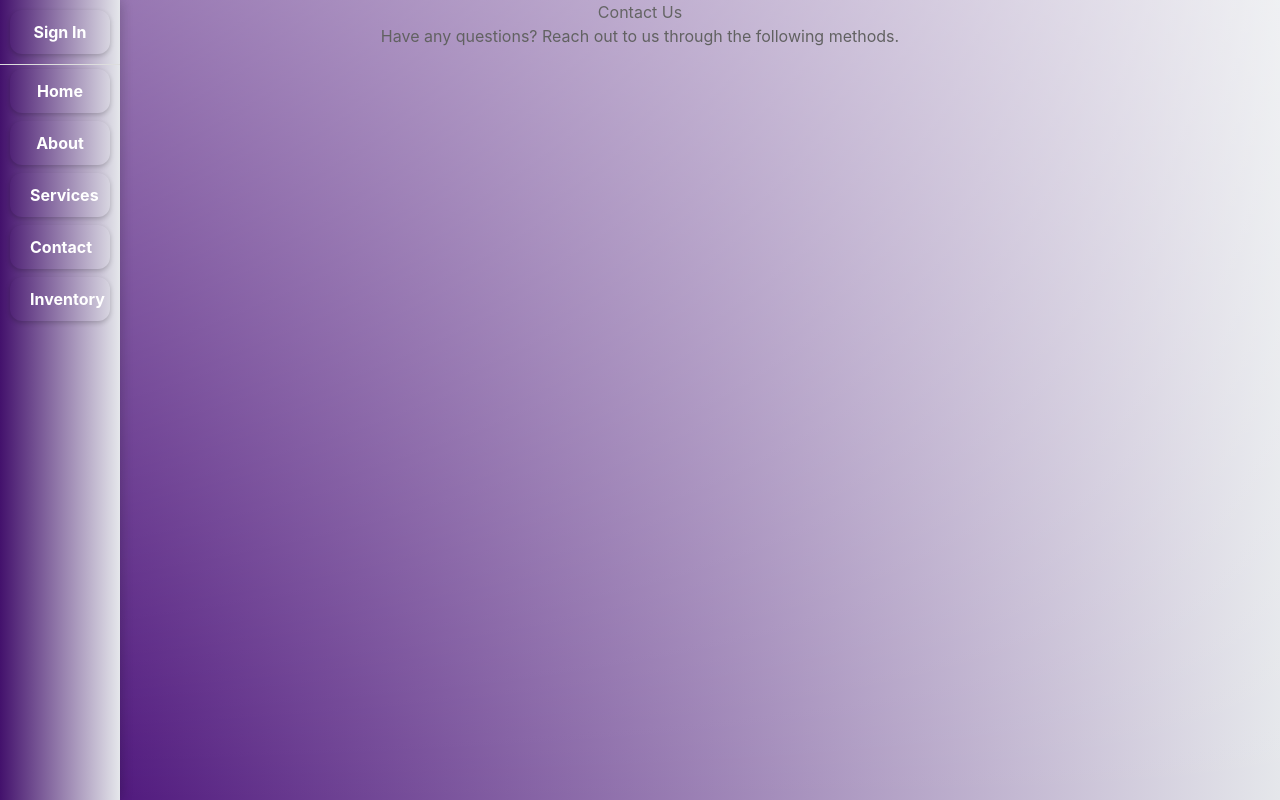
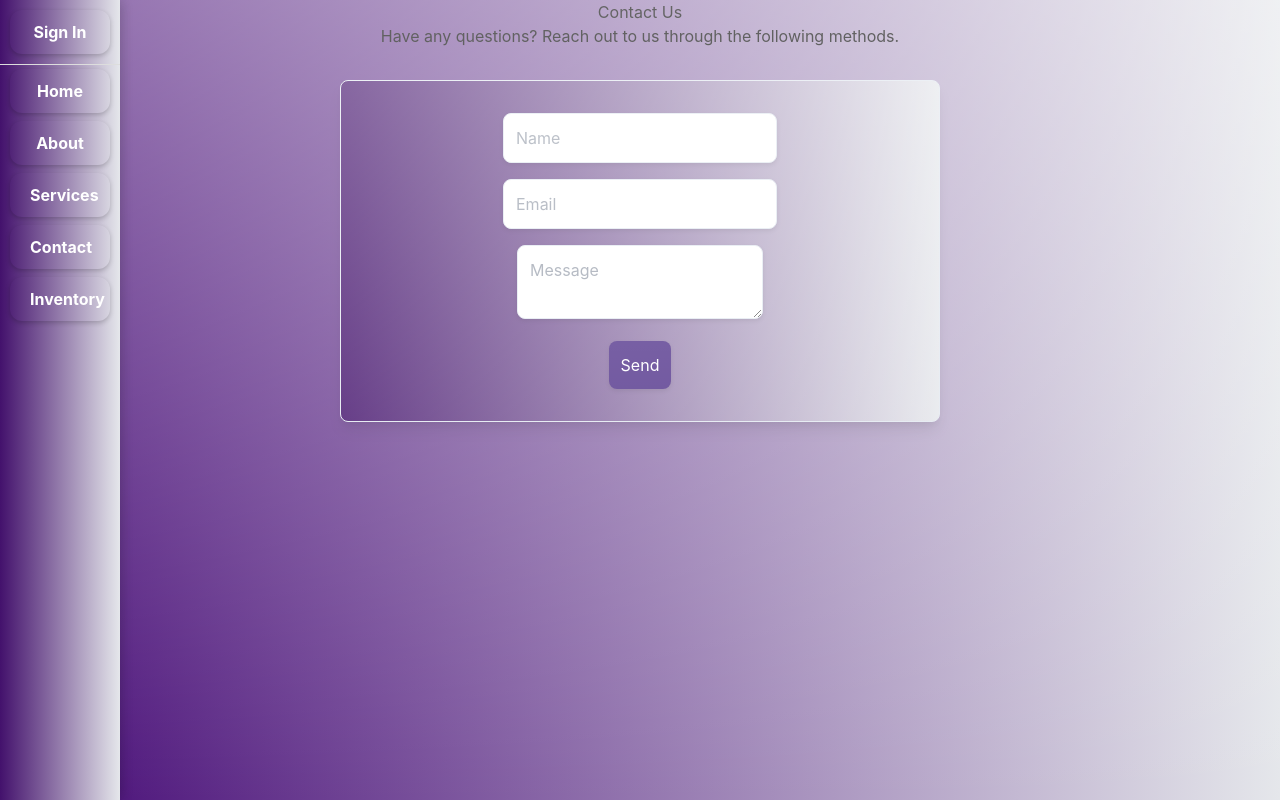
Before and after one commit to shawnjp/funzies-nx, a Next.js app: page /contact in a window 1280 px wide. Built offline with nearby package versions, Linux system fonts and the light colour scheme; no server answers.

Commit message:
added admin link visibility

```diff
--- /dev/null
+++ b/components/ContactForm.tsx
@@ -0,0 +1,87 @@
+import React from 'react';
+import { ToastContainer, toast } from 'react-toastify';
+import 'react-toastify/dist/ReactToastify.css';
+// Define an interface for the form data
+interface ContactFormData {
+    name: string;
+    email: string;
+    message: string;
+}
+
+const ContactForm: React.FC = () => {
+  // Example of using the interface in a state hook
+  const [formData, setFormData] = React.useState<ContactFormData>({ name: '', email: '', message: '' });
+
+  const handleChange = (e: React.ChangeEvent<HTMLInputElement | HTMLTextAreaElement>) => {
+    const { name, value } = e.target;
+    setFormData(prev => ({ ...prev, [name]: value }));
+  };
+
+  const handleSubmit = async (e: React.FormEvent) => {
+    e.preventDefault();
+    try {
+      const response = await fetch('/api/submit-form', {
+        method: 'POST',
+        headers: {
+          'Content-Type': 'application/json',
+        },
+        body: JSON.stringify(formData),
+      });
+      const result = await response.json();
+      if (result.success) {
+        toast.success('Form submitted successfully!');
+        setFormData({ name: '', email: '', message: '' });
+      } else {
+        toast.error('Submission failed!');
+      }
+    } catch (error) {
+      console.error('Submission Error:', error);
+      toast.error('Submission failed!');
+    }
+  };
+
+  return (
+    <form className="container2 grid grid-cols-1 gap-6" onSubmit={handleSubmit}>
+        <div className="col-span-1">
+            <input
+                type="text"
+                name="name"
+                id="name"
+                className="form-input"
+                placeholder="Name"
+                value={formData.name}
+                onChange={handleChange}
+            />
+        </div>
+        <div className="col-span-1">
+            <input
+                type="email"
+                name="email"
+                id="email"
+                className="form-input"
+                placeholder="Email"
+                value={formData.email}
+                onChange={handleChange}
+            />
+        </div>
+        <div className="col-span-1">
+            <textarea
+                name="message"
+                id="message"
+                className="form-input"
+                placeholder="Message"
+                value={formData.message}
+                onChange={handleChange}
+            ></textarea>
+        </div>
+        <div className="col-span-1 flex justify-center">
+            <button type="submit" className="form-button">
+                Send
+            </button>
+        </div>
+        <ToastContainer />
+    </form>
+  );
+};
+
+export default ContactForm;
--- a/components/Sidebar.tsx
+++ b/components/Sidebar.tsx
@@ -31,12 +31,16 @@ const Sidebar = () => {
         ))}
         <SignedIn>
         {isAdmin && (
+          <>
+           <hr className="admin-divider" />
             <li className={`sidebar-links-a p-4 hover:bg-gray-100 ${router.pathname === '/inventory' ? 'text-yellow-500 bg-yellow-200' : ''}`}>
               <Link href="/inventory" className={`block p-2 font-bold text-white bg-gradient-to-r from-purple-600 to-blue-500 rounded-lg shadow ${router.pathname === '/inventory' ? 'text-yellow-500 bg-yellow-200' : 'text-white'}`}>
-                Inventory Management
+                Inventory Mgt
               </Link>
             </li>
+            </>
           )}
+
         </SignedIn>
       </ul>
     </div>
--- a/context/AuthContext.tsx
+++ b/context/AuthContext.tsx
@@ -1,24 +1,39 @@
 import { createContext, useContext, useState, useEffect } from 'react';
 import { useUser } from '@clerk/nextjs';
 
-// Define the context shape
 interface AuthContextType {
   isAdmin: boolean;
   user: ReturnType<typeof useUser>['user'];
   fetchUsers: () => Promise<void>;
 }
 
-// Create the context
 const AuthContext = createContext<AuthContextType | undefined>(undefined);
 
-// Provider component
 export const AuthProvider: React.FC = ({ children }) => {
   const { user } = useUser();
   const [isAdmin, setIsAdmin] = useState(false);
 
   useEffect(() => {
-    // Optionally check admin status here
-    setIsAdmin(!!user?.publicMetadata?.isAdmin || false);
+    const fetchAdminStatus = async () => {
+      if (user) {
+        try {
+          const response = await fetch(`/api/users?clerkId=${user.id}`, {
+            method: 'GET'
+          });
+          const data = await response.json();
+          if (response.ok && data.user) {
+            setIsAdmin(data.user.isAdmin);
+          } else {
+            setIsAdmin(false);
+          }
+        } catch (error) {
+          console.error('Error fetching admin status:', error);
+          setIsAdmin(false);
+        }
+      }
+    };
+
+    fetchAdminStatus();
   }, [user]);
 
   const fetchUsers = async () => {
@@ -49,7 +64,6 @@ export const AuthProvider: React.FC = ({ children }) => {
   );
 };
 
-// Custom hook to use the auth context
 export const useAuth = () => {
   const context = useContext(AuthContext);
   if (context === undefined) {
--- a/package.json
+++ b/package.json
@@ -12,7 +12,8 @@
     "multer": "^1.4.5-lts.1",
     "next": "^14.2.3",
     "react": "^18.2.0",
-    "react-dom": "^18.2.0"
+    "react-dom": "^18.2.0",
+    "react-toastify": "^10.0.5"
   },
   "devDependencies": {
     "@types/multer": "^1.4.11",
--- /dev/null
+++ b/pages/api/submit-form.tsx
@@ -0,0 +1,28 @@
+import { NextApiRequest, NextApiResponse } from 'next';
+import clientPromise from '../../lib/mongodb';
+
+export default async function handler(req: NextApiRequest, res: NextApiResponse) {
+  if (req.method === 'POST') {
+    try {
+      const client = await clientPromise;
+      const db = client.db('dev'); // Replace with your database name
+
+      const { name, email, message } = req.body;
+
+      // Insert the form data into the collection
+      const result = await db.collection('contactForms').insertOne({
+        name,
+        email,
+        message,
+        createdAt: new Date(),
+      });
+
+      res.status(200).json({ success: true, message: 'Form submitted successfully', data: result });
+    } catch (error) {
+      console.error('Error submitting form:', error);
+      res.status(500).json({ success: false, message: 'Internal Server Error' });
+    }
+  } else {
+    res.status(405).json({ success: false, message: 'Method Not Allowed' });
+  }
+}
--- a/pages/contact.tsx
+++ b/pages/contact.tsx
@@ -1,5 +1,6 @@
 import Head from 'next/head';
 import Layout from '../components/Layout';
+import ContactForm from '../components/ContactForm'; // Import the ContactForm component
 
 const Contact = () => {
   return (
@@ -13,6 +14,7 @@ const Contact = () => {
         <p className="mt-6 text-lg text-center">
           Have any questions? Reach out to us through the following methods.
         </p>
+        <ContactForm /> {/* Include the ContactForm component here */}
       </div>
     </Layout>
   );
--- a/pages/globals.css
+++ b/pages/globals.css
@@ -230,6 +230,12 @@ code {
   transform: translateY(1px); /* Push button down on click */
   box-shadow: 0 2px 3px rgba(250, 210, 13, 0.927); /* Smaller shadow on click */
 }
+.admin-divider {
+  height: 2px; /* Set the thickness of the divider */
+  background-color: white; /* Set the color of the divider */
+  width: 90%; /* Set the width relative to its container */
+  margin: 10px auto; /* Center the divider and add vertical spacing */
+}
 /* Smaller devices */
 @media (max-width: 600px) {
   .logo {
@@ -317,3 +323,58 @@ code {
   display: block;
   text-align: center;
 }
+/* Form container */
+.container2 {
+  width: 75%; /* Set width to 40% of the viewport */
+  max-width: 600px; /* Maximum width to prevent it from becoming too large */
+  margin: 2rem auto; /* Center it horizontally and add vertical margin */
+  padding: 2rem; /* Padding inside the container */
+  display: flex; /* Using flex to align children */
+  flex-direction: column; /* Stack children vertically */
+  align-items: center; /* Center children horizontally */
+  justify-content: center; /* Center children vertically */
+  box-shadow: 0 10px 15px -3px rgba(0, 0, 0, 0.1), 0 4px 6px -2px rgba(0, 0, 0, 0.05); /* Adds depth */
+  border: 1px solid #e2e8f0; /* Subtle border */
+  background: linear-gradient(to right, #43116c, #e5e7eb);
+  border-radius: 8px; /* Rounded corners for aesthetics */
+}
+
+/* Form input fields and textarea */
+.form-input {
+  width: 100%; /* Full width */
+  padding: 0.75rem; /* Padding inside the input */
+  margin-bottom: 1rem; /* Space between inputs */
+  background-color: white; /* Background color */
+  border: 1px solid #e2e8f0; /* Border color */
+  border-radius: 8px; /* Rounded corners */
+  box-shadow: 0 2px 4px rgba(0, 0, 0, 0.1); /* Adds depth */
+  transition: border-color 0.3s ease, box-shadow 0.3s ease; /* Smooth transition */
+}
+
+.form-input:focus {
+  border-color: #4f46e5; /* Focus border color */
+  box-shadow: 0 0 0 3px rgba(79, 70, 229, 0.3); /* Focus shadow */
+  outline: none; /* Remove default outline */
+}
+
+/* Form button */
+.form-button {
+  width: 100%; /* Full width */
+  padding: 0.75rem; /* Padding inside the button */
+  background-color: #4f3089; /* Button background color */
+  color: white; /* Button text color */
+  border: none; /* Remove default border */
+  border-radius: 8px; /* Rounded corners */
+  box-shadow: 0 2px 4px rgba(0, 0, 0, 0.1); /* Adds depth */
+  transition: background-color 0.3s ease, box-shadow 0.3s ease; /* Smooth transition */
+}
+
+.form-button:hover {
+  background-color: #6a48c8; /* Hover background color */
+  box-shadow: 0 4px 6px rgba(0, 0, 0, 0.1); /* Hover shadow */
+}
+
+.form-button:active {
+  background-color: #9658e8; /* Active background color */
+  box-shadow: 0 2px 4px rgba(0, 0, 0, 0.1); /* Active shadow */
+}
```
Also changed, not shown: 1 other file (tests, documents, lock files or other folders).
